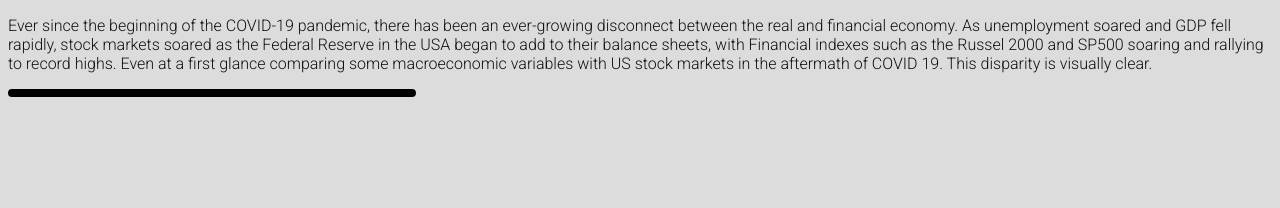
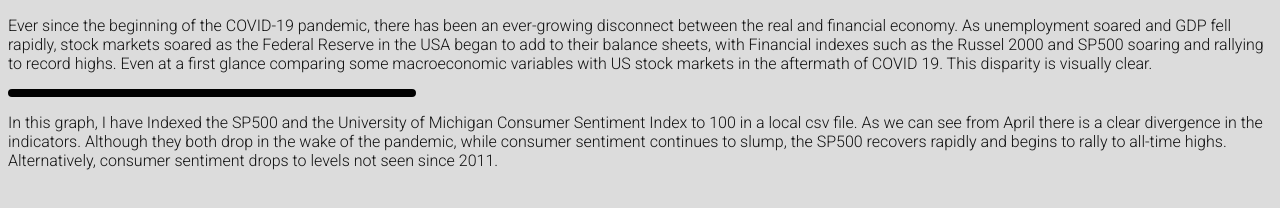
Before and after one commit to James-Wilkins/James-Wilkins.github.io, a plain HTML site: page project.html in a window 1280 px wide. Shown: the part 106-314 px from the top of the page. Drawn offline with Linux system fonts and the light colour scheme; a script that the page names is missing.

Commit message:
Update project.html

```diff
--- a/project.html
+++ b/project.html
@@ -43,6 +43,9 @@
   </script>
 </div>
 
+   <p>In this graph, I have Indexed the SP500 and the University of Michigan Consumer Sentiment Index to 100 in a local csv file. As we can see from April
+      there is a clear divergence in the indicators. Although they both drop in the wake of the pandemic, while consumer sentiment continues to slump, the
+      SP500 recovers rapidly and begins to rally to all-time highs. Alternatively, consumer sentiment drops to levels not seen since 2011.
 
 
 
```
